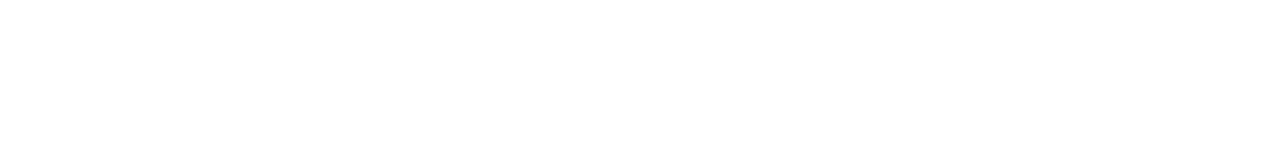
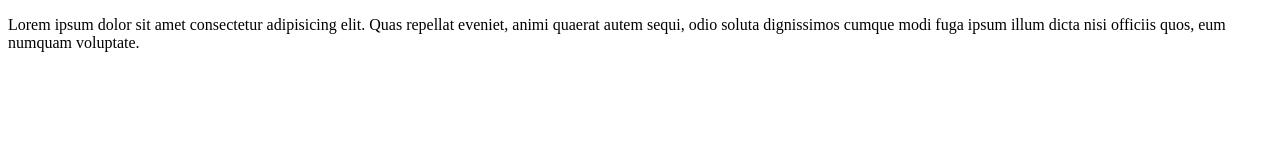
Before and after one commit to gsm30198/test-repositorio, a plain HTML site: page index.html in a window 1280 px wide. Drawn offline with Linux system fonts and the light colour scheme.

Commit message:
agregar div contenedor

```diff
--- a/index.html
+++ b/index.html
@@ -9,7 +9,12 @@
 </head>
 
 <body>
-
+    <!----contenedor 1-->
+    <div class = "container">
+        <div class = "row">
+            <p>Lorem ipsum dolor sit amet consectetur adipisicing elit. Quas repellat eveniet, animi quaerat autem sequi, odio soluta dignissimos cumque modi fuga ipsum illum dicta nisi officiis quos, eum numquam voluptate.</p>
+        </div>
+    </div>
 
 </body>
 </html>
```
